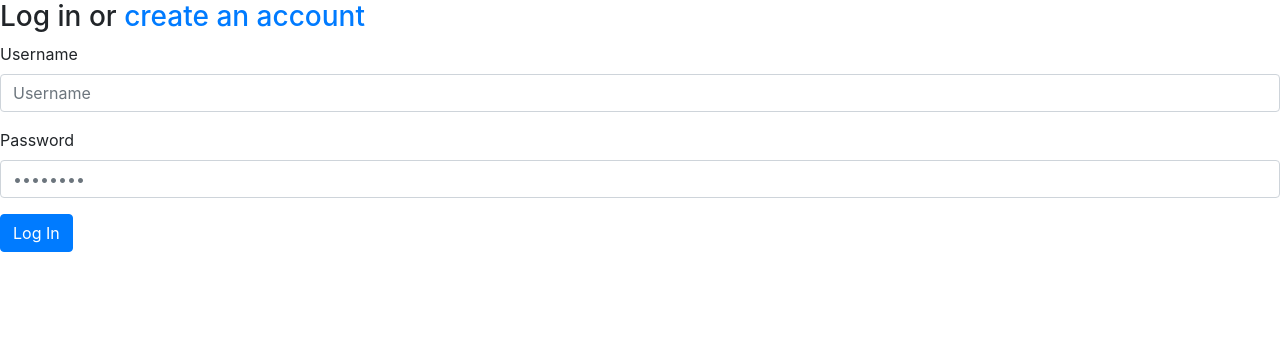
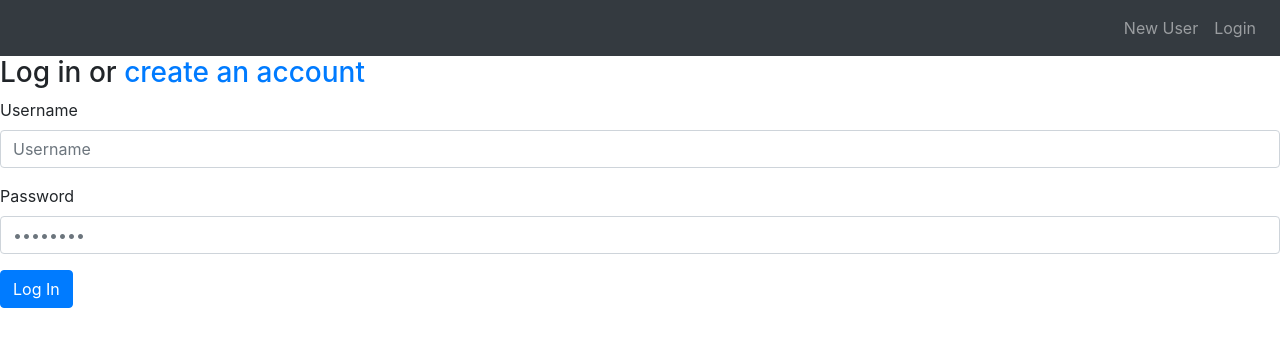
Before and after one commit to scampcoder/project1-cs50, a Flask app: page / in a window 1280 px wide. Shown: the top 347 px of the page. Run offline with Flask 2, Linux system fonts and the light colour scheme; some libraries are stand-ins or nearby versions.

Commit message:
Set up initial navbar

```diff
--- a/templates/layout.html
+++ b/templates/layout.html
@@ -10,6 +10,30 @@
     <title>{% block title %}{% endblock %}</title>
   </head>
   <body>
+
+    <nav class="navbar navbar-expand-lg navbar-dark bg-dark">
+      <button class="navbar-toggler" type="button" data-toggle="collapse" data-target="#navbarNavDropdown"
+          aria-controls="navbarNavDropdown" aria-expanded="false" aria-label="Toggle navigation">
+          <span class="navbar-toggler-icon"></span>
+      </button>
+      <div class="navbar-collapse collapse" id="navbarNavDropdown">
+          {% if session.user_id %}
+              <ul class="navbar-nav mr-auto">
+                  <li class="nav-item"><a class="nav-link" href="/">Search</a></li>
+              </ul>
+              <ul class="navbar-nav ml-auto">
+                  <li class="nav-item"><a class="nav-link">{{ session.user_name }}</a></li>
+                  <li class="nav-item"><a class="nav-link" href="/logout">Log Out</a></li>
+              </ul>
+          {% else %}
+              <ul class="navbar-nav ml-auto">
+                  <li class="nav-item"><a class="nav-link" href="/signup">New User</a></li>
+                  <li class="nav-item"><a class="nav-link" href="/login">Login</a></li>
+              </ul>
+          {% endif %}
+      </div>
+  </nav>
+
     {% block body %}
     {% endblock %}
 
```
